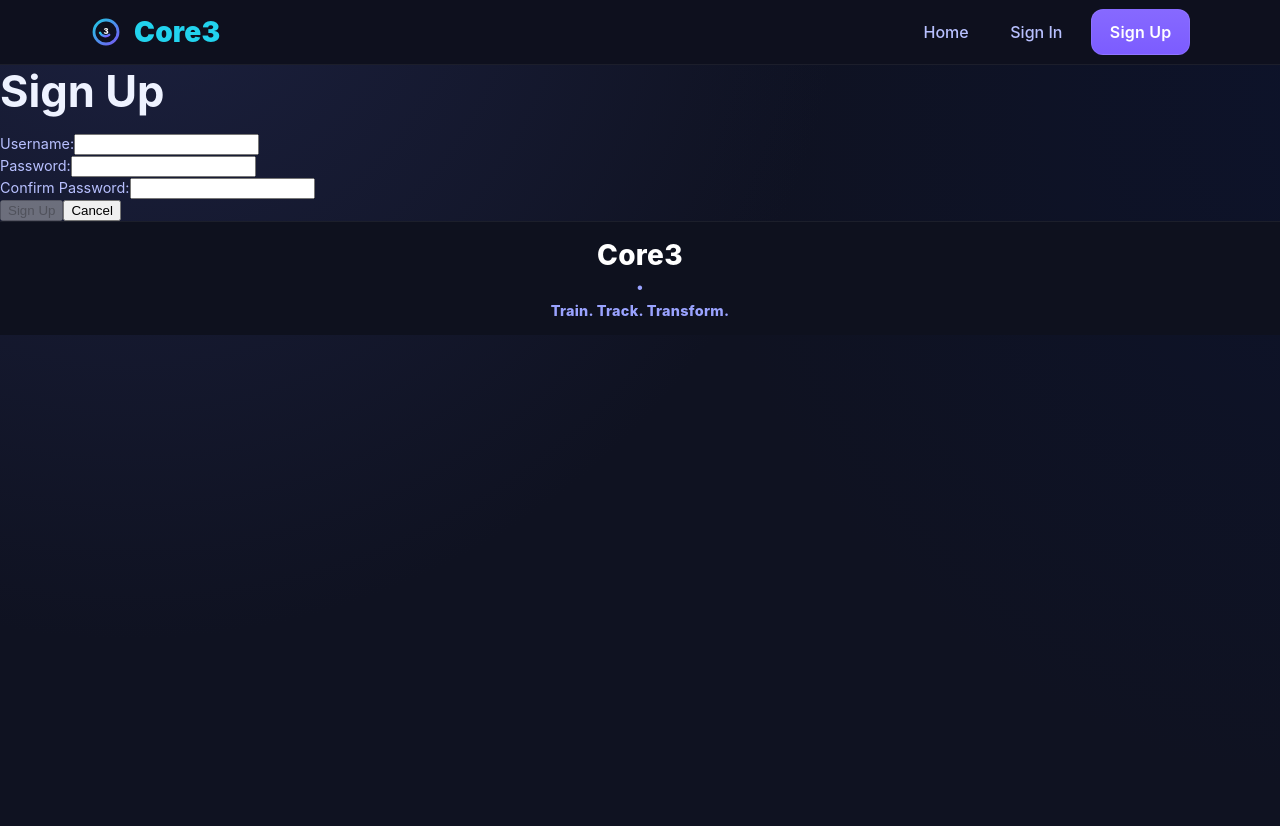
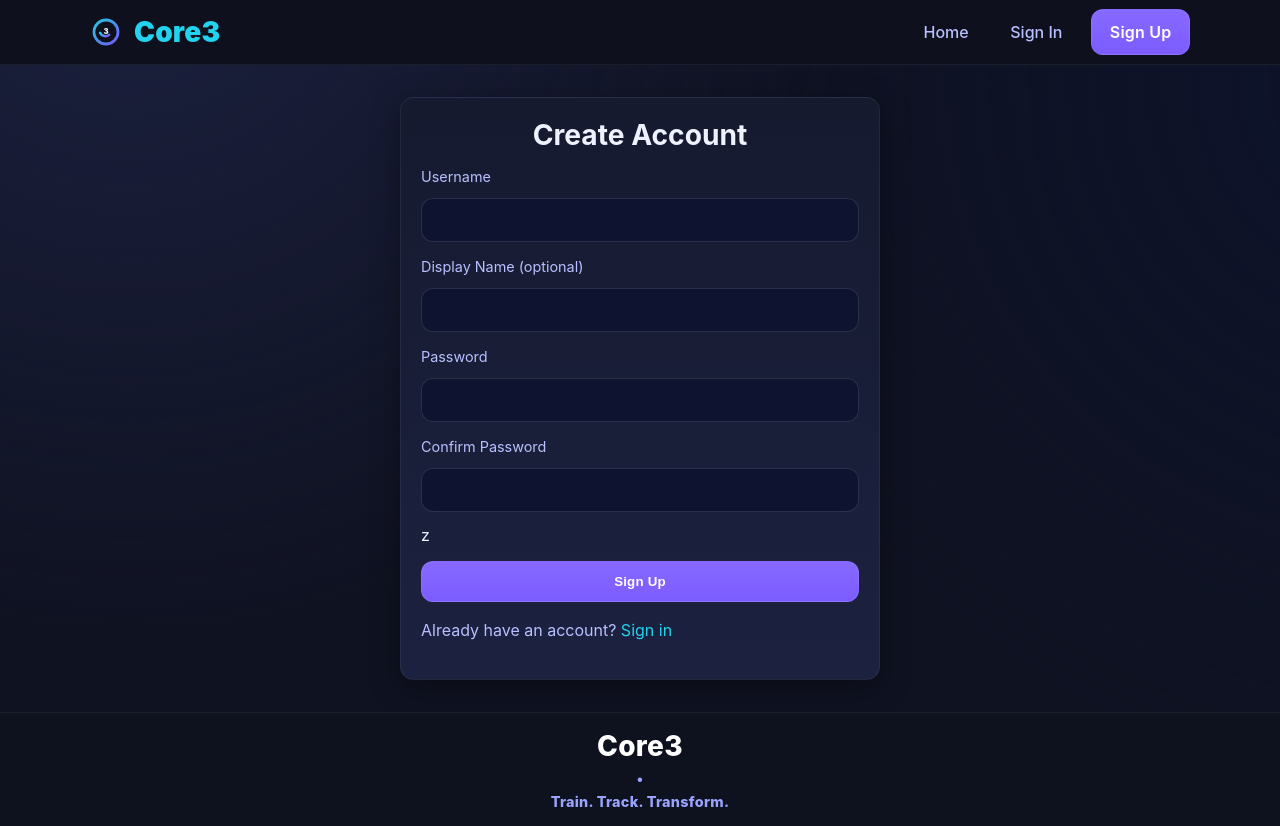
Before and after one commit to davolajohnson/Core3-Fitness-Tracker-App-Front-End, a React (Vite) app: page /sign-up in a window 1280 px wide. Before the commit the page ends 800 px from the top, so only its background shows below. Built offline with nearby package versions, Linux system fonts and the light colour scheme; no server answers.

Commit message:
sign up form

```diff
--- a/src/components/SignUpForm/SignUpForm.jsx
+++ b/src/components/SignUpForm/SignUpForm.jsx
@@ -1,87 +1,103 @@
-import { useState, useContext } from 'react';
-import { useNavigate } from 'react-router';
+import { useState, useContext } from "react";
+import { useNavigate, Link } from "react-router-dom";
+import { signUp } from "../../services/authServices";
+import { UserContext } from "../../contexts/UserContext";
 
-import { signUp } from '../../services/authServices';
+export default function SignUpForm() {
+  const nav = useNavigate();
+  const { setUser } = useContext(UserContext);
 
-import { UserContext } from '../../contexts/UserContext';
+  const [form, setForm] = useState({ username: "", password: "", name: "" });
+  const [confirm, setConfirm] = useState("");
+  const [err, setErr] = useState("");
+  const [loading, setLoading] = useState(false);
 
-const SignUpForm = () => {
-  const navigate = useNavigate();
-  const { setUser } = useContext(UserContext);
-  const [message, setMessage] = useState('');
-  const [formData, setFormData] = useState({
-    username: '',
-    password: '',
-    passwordConf: '',
-  });
+  async function handleSubmit(e) {
+    e.preventDefault();
+    setErr("");
 
-  const { username, password, passwordConf } = formData;
+    if (form.password !== confirm) {
+      setErr("Passwords do not match");
+      return;
+    }
 
-  const handleChange = (evt) => {
-    setMessage('');
-    setFormData({ ...formData, [evt.target.name]: evt.target.value });
-  };
-
-  const handleSubmit = async (evt) => {
-    evt.preventDefault();
+    setLoading(true);
     try {
-      const newUser = await signUp(formData);
-      setUser(newUser);
-      navigate('/');
-    } catch (err) {
-      setMessage(err.message);
+      const newUser = await signUp(form); // expects { username, password, name? }
+      setUser(newUser);                   // update context immediately
+      nav("/");                           // redirect to landing (or dashboard if you prefer)
+    } catch (e) {
+      setErr(e.message || "Sign up failed");
+    } finally {
+      setLoading(false);
     }
-  };
-
-  const isFormInvalid = () => {
-    return !(username && password && password === passwordConf);
-  };
+  }
 
   return (
-    <main>
-      <h1>Sign Up</h1>
-      <p>{message}</p>
-      <form onSubmit={handleSubmit}>
-        <div>
-          <label htmlFor='username'>Username:</label>
+    <main className="main">
+      <div className="container">
+        <form className="card stack form" onSubmit={handleSubmit} noValidate>
+          <h2>Create Account</h2>
+
+          {err && <div className="pill" role="alert">⚠️ {err}</div>}
+
+          <div className="form-row">
+            <label htmlFor="username">Username</label>
             <input
-            type='text'
-            id='username'
-            value={username}
-            name='username'
-            onChange={handleChange}
+              id="username"
+              className="input"
+              autoComplete="username"
+              value={form.username}
+              onChange={(e) => setForm({ ...form, username: e.target.value })}
               required
             />
           </div>
-        <div>
-          <label htmlFor='password'>Password:</label>
+
+          <div className="form-row">
+            <label htmlFor="name">Display Name (optional)</label>
             <input
-            type='password'
-            id='password'
-            value={password}
-            name='password'
-            onChange={handleChange}
+              id="name"
+              className="input"
+              value={form.name}
+              onChange={(e) => setForm({ ...form, name: e.target.value })}
+            />
+          </div>
+
+          <div className="form-row">
+            <label htmlFor="password">Password</label>
+            <input
+              id="password"
+              className="input"
+              type="password"
+              autoComplete="new-password"
+              value={form.password}
+              onChange={(e) => setForm({ ...form, password: e.target.value })}
               required
             />
           </div>
-        <div>
-          <label htmlFor='confirm'>Confirm Password:</label>
+
+          <div className="form-row">
+            <label htmlFor="confirm">Confirm Password</label>
             <input
-            type='password'
-            id='confirm'
-            value={passwordConf}
-            name='passwordConf'
-            onChange={handleChange}
+              id="confirm"
+              className="input"
+              type="password"
+              autoComplete="new-password"
+              value={confirm}
+              onChange={(e) => setConfirm(e.target.value)}
               required
-          />
+            />z
           </div>
-        <div>
-          <button disabled={isFormInvalid()}>Sign Up</button>
-          <button onClick={() => navigate('/')}>Cancel</button>
+
+          <button className="btn" type="submit" disabled={loading}>
+            {loading ? "Creating..." : "Sign Up"}
+          </button>
+
+          <p className="mt-2">
+            Already have an account? <Link to="/sign-in">Sign in</Link>
+          </p>
+        </form>
       </div>
-      </form>
     </main>
   );
-};
-
-export default SignUpForm;
+}
```
Lines whose indentation alone changed are shown as unchanged.
